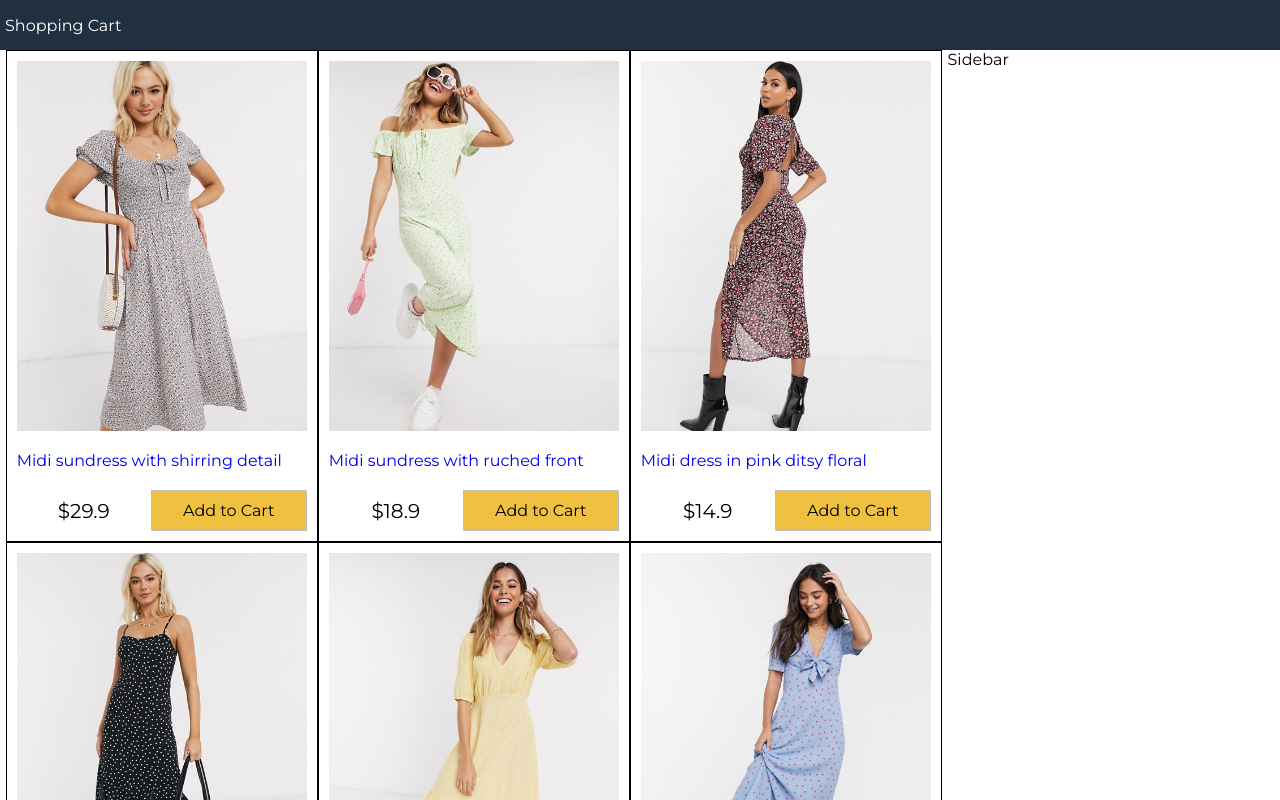
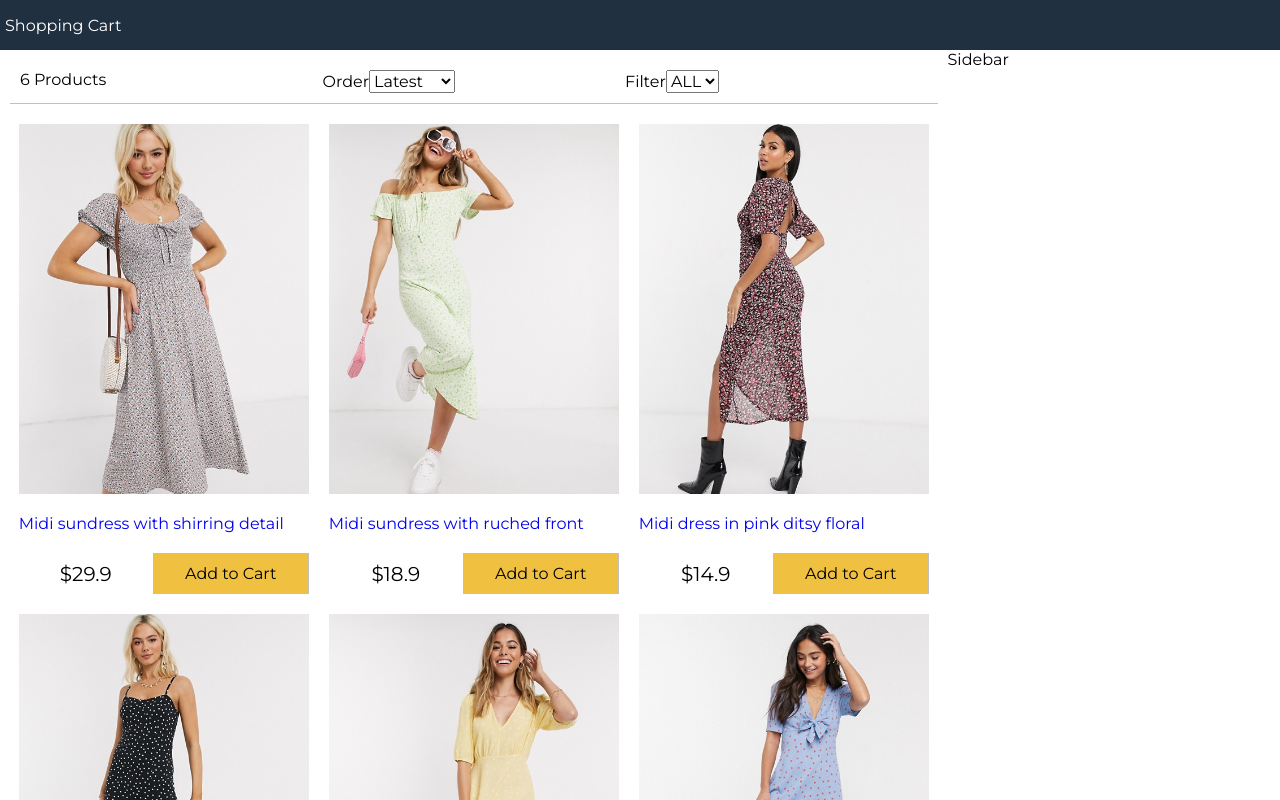
Before and after one commit to yunusyerli1/ecommerce, a React (Create React App) app: page / in a window 1280 px wide. Shown: the top 800 px of the page. Built offline with nearby package versions, Linux system fonts and the light colour scheme.

Commit message:
filter component

```diff
--- a/src/App.js
+++ b/src/App.js
@@ -1,6 +1,7 @@
 import React from 'react';
 import data from './data.json';
 import Products from './components/Products'
+import Filter from './components/Filter';
 
 
 class App extends React.Component {
@@ -9,9 +10,38 @@
     size:"",
     sort:""
   };
+  sortProducts = (e) => {
+    const sort = e.target.value;
+    this.setState({
+      sort: sort,
+      products: this.state.products
+          .slice()
+          .sort((a,b) =>
+        sort === "lowest" ? ((a.price > b.price)?1:-1):
+        sort === "highest" ? ((a.price < b.price)?1:-1):
+        a._id>b._id ?1:-1
+      )
+    })
+    console.log(e.target.value);
+  }
+  filterProducts = (e) => {
+    console.log(e.target.value);
+    if(e.target.value === ""){
+      this.setState({size: e.target.value, products:data.products})
+    }else{
+      this.setState({
+        size: e.target.value,
+        products:data.products.filter( product => product.availableSizes.indexOf(e.target.value)>=0)
+      })
+    }
+
+
+
+
+
+  }
 
   render(){
-    console.log(this.state.products);
     return (
     <div className="grid-container">
       <header className="App-header">
@@ -20,6 +50,13 @@
       <main>
           <div className="content">
             <div className="main">
+              <Filter
+                  count={this.state.products.length}
+                  size={this.state.size}
+                  sort={this.state.sort}
+                  filterProducts={this.filterProducts}
+                  sortProducts={this.sortProducts}
+              />
               <Products products={this.state.products} />
             </div>
             <div className="sidebar">
--- /dev/null
+++ b/src/components/Filter.js
@@ -0,0 +1,34 @@
+import React, { Component } from 'react'
+
+ class Filter extends Component {
+    render() {
+        console.log(this.props.sort);
+        return (
+            <div className="filter">
+                <div className="filter-result">{this.props.count} Products </div>
+                <div className="filter-sort">
+                    {" "}
+                    Order
+                    <select value={this.props.sort} onChange={this.props.sortProducts}>
+                        <option>Latest</option>
+                        <option value="lowest">Lowest</option>
+                        <option value="highest">Highest</option>
+                    </select>
+                </div>
+                <div className="filter-size">
+                    Filter
+                    <select value={this.props.size} onChange={this.props.filterProducts}>
+                        <option value="ALL">ALL</option>
+                        <option value="XS">XS</option>
+                        <option value="S">S</option>
+                        <option value="M">M</option>
+                        <option value="L">L</option>
+                        <option value="XL">XL</option>
+                        <option value="XXL">XXL</option>
+                    </select>
+                </div>
+            </div>
+        )
+    }
+}
+export default  Filter;
--- a/src/index.css
+++ b/src/index.css
@@ -87,7 +87,6 @@
   flex: 0 1 29rem;
   height: 47rem;
   padding: 1rem;
-  border: 1px solid black;
 }
 .product {
   display: flex;
```
Also changed, not shown: 1 other file (tests, documents, lock files or other folders).
